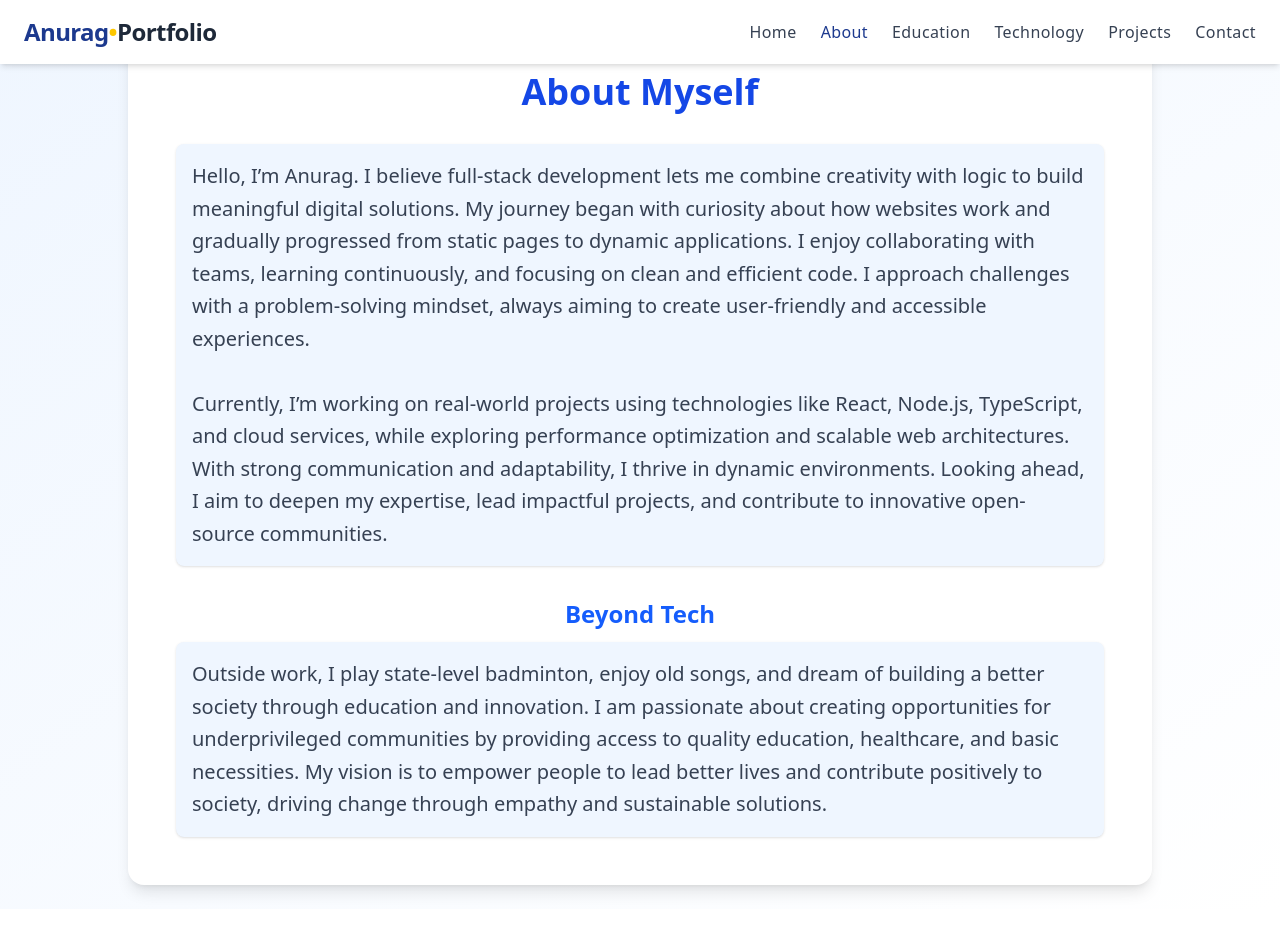
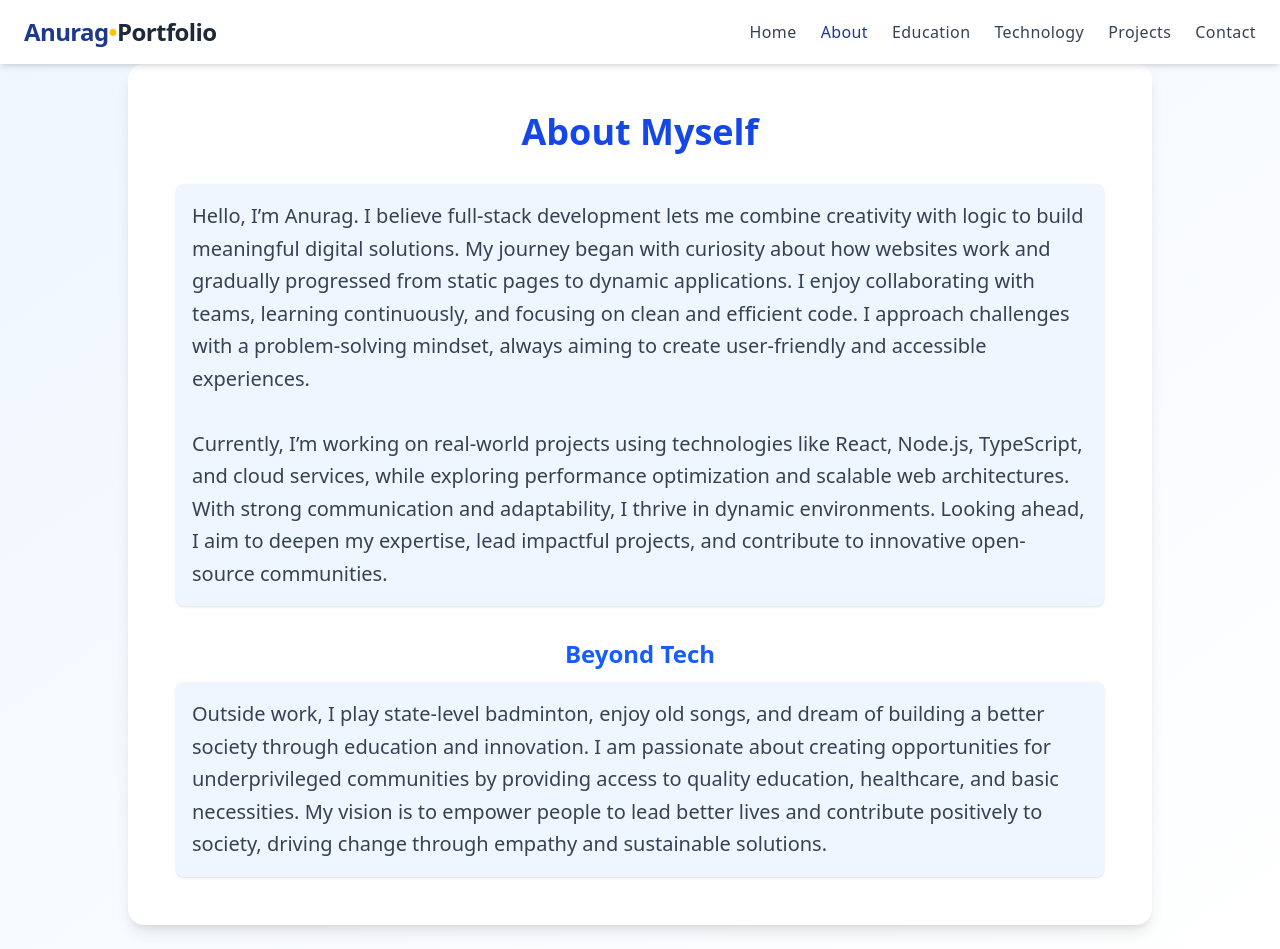
Before and after one commit to AnuragTak16/my-portfolio, a React (Vite) app: page /about in a window 1280 px wide. Before the commit the page ends 909 px from the top, so only its background shows below. Built offline with nearby package versions, Linux system fonts and the light colour scheme.

Commit message:
remove image in home

```diff
--- a/src/component/about.tsx
+++ b/src/component/about.tsx
@@ -2,7 +2,7 @@ export const AboutMyself = () => {
   return (
     <div className='min-h-screen bg-gradient-to-br from-blue-50 to-white px-4 py-6 sm:px-6 md:px-12 '>
       {/* Main Content */}
-      <div className='max-w-5xl mx-auto bg-white shadow-lg rounded-2xl p-4 sm:p-8 md:p-12 space-y-6 sm:space-y-8'>
+      <div className='max-w-5xl mx-auto bg-white shadow-lg rounded-2xl p-4 sm:p-8 md:p-12 space-y-6 sm:space-y-8 mt-10'>
         <h1 className='text-3xl sm:text-4xl font-bold text-blue-700 text-center'>
           About Myself
         </h1>
--- a/src/component/home.tsx
+++ b/src/component/home.tsx
@@ -9,18 +9,18 @@ export const Portfolio = () => {
   };
 
   return (
-    <div className='flex flex-col md:flex-row h-screen w-full'>
+    <div className='flex flex-col md:flex-row h-screen w-full  '>
       <div className='w-full md:w-3/4 bg-gray-100 p-1 relative overflow-hidden rounded-2xl'>
         <div className='sticky top-0 z-50 bg-gray-100 shadow-md'>
           <Navbar />
         </div>
-        <div className='block md:hidden w-full h-64 relative z-0 mt-20'>
+        {/* <div className='block md:hidden w-full h-64 relative z-0 mt-20 bg-amber-200 '>
           <img
-            src='/image/img3.jpeg'
+            src='/portfoli2.png'
             alt='Mobile Cover'
             className='w-full h-full object-cover rounded-2xl '
           />
-        </div>
+        </div> */}
 
         <div className='hidden md:grid grid-cols-12 grid-rows-12 gap-1 h-full overflow-hidden mt-2'>
           <div className='col-span-4 row-span-6 relative'>
```
